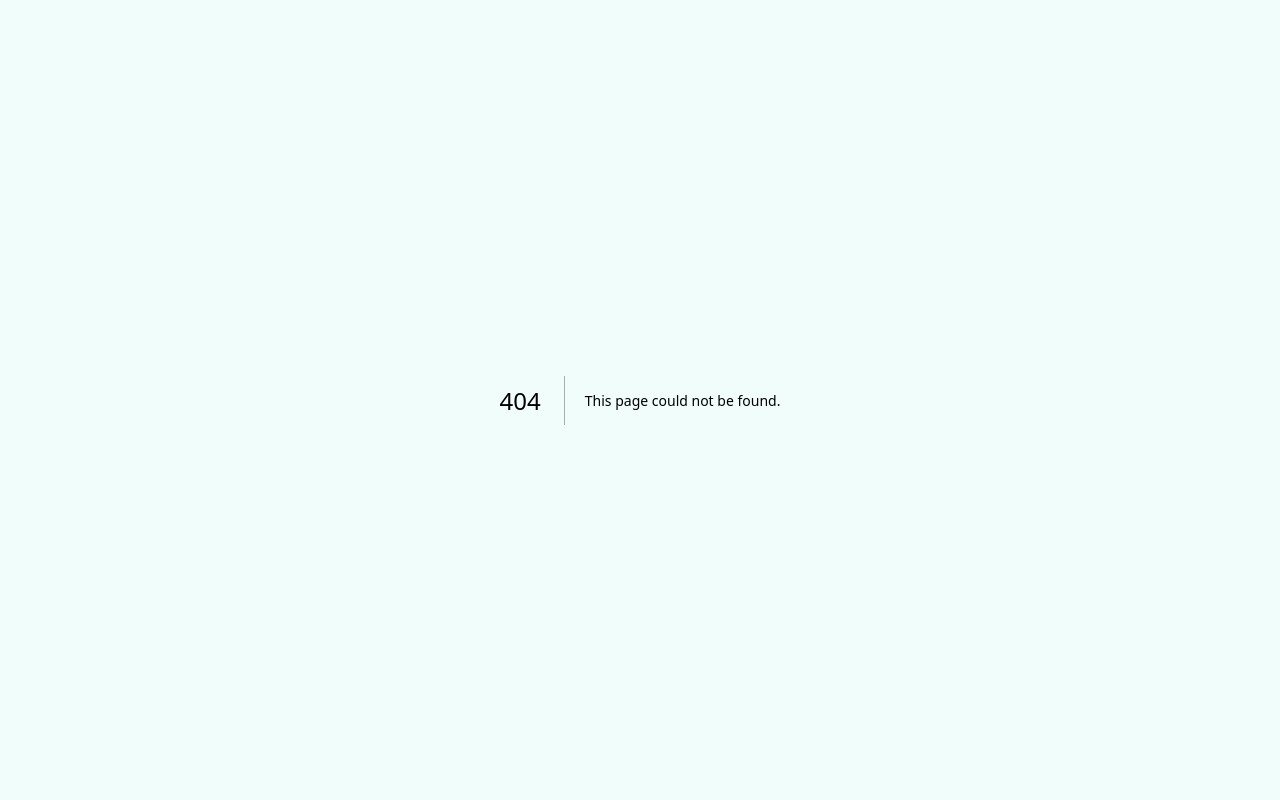
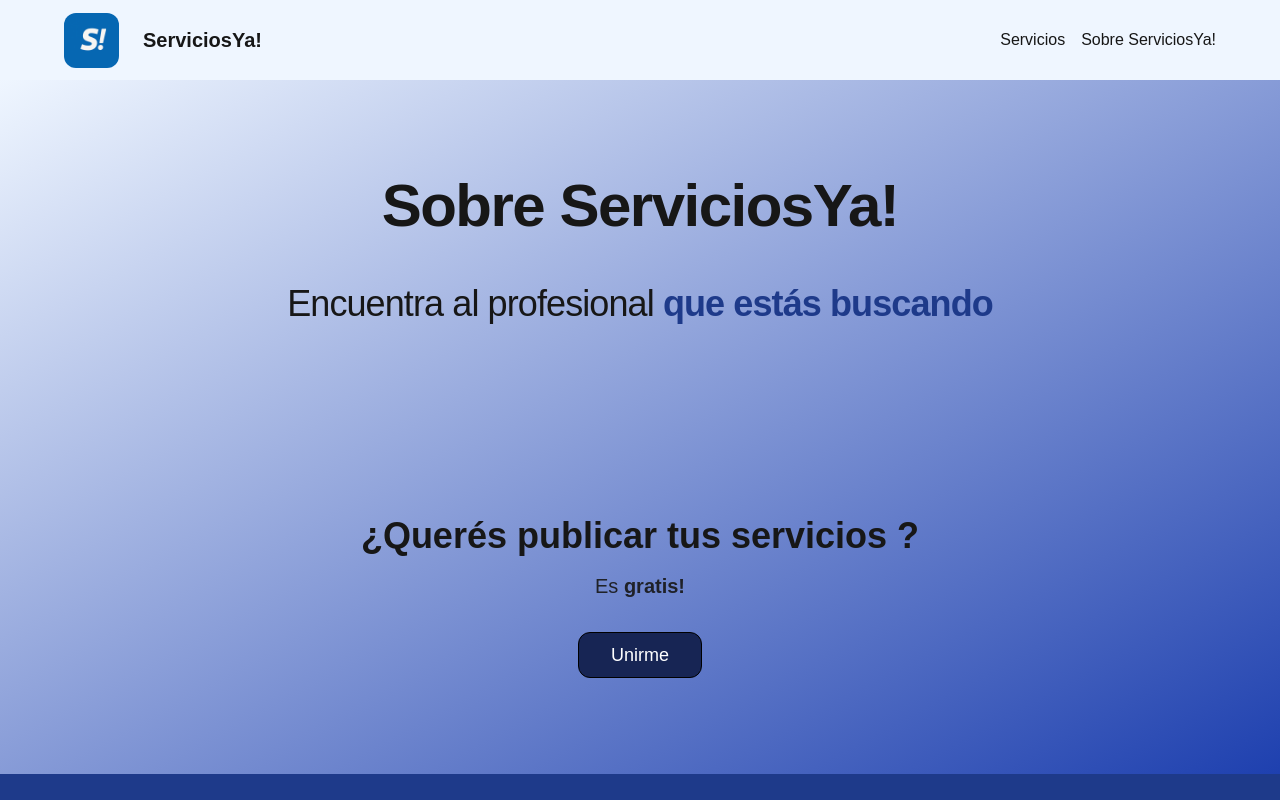
Before and after one commit to arondiaz/ican, a Next.js app in the folder frontend/: page /about in a window 1280 px wide. Before the commit this address had no page. Shown: the top 800 px of the page. Built offline with nearby package versions, Linux system fonts and the light colour scheme.

Commit message:
added basic about page, updated navbar and footer and deleted fonts

```diff
--- /dev/null
+++ b/frontend/src/app/about/page.tsx
@@ -0,0 +1,59 @@
+import React from "react";
+import Navbar from "../components/Navbar";
+import Footer from "../components/Footer";
+import Header from "../components/Header";
+import Button from "../components/Button";
+
+const page = () => {
+
+  return (
+    <>
+      <Navbar />
+
+      <section className="w-full bg-gradient-to-tl from-blue-800  to-blue-50">
+        <div className="py-16 md:py-24  ">
+          <div className="container px-4 md:px-6">
+            <div className="max-w-4xl mx-auto text-center space-y-8">
+              <div className="space-y-4">
+                <Header
+                  title="Sobre ServiciosYa!"
+                  className="text-4xl md:text-5xl lg:text-6xl font-bold tracking-tight mb-12"
+                />
+                <h2 className="text-3xl md:text-4xl tracking-tight">
+                  Encuentra al profesional
+                  <span className="text-blue-900 font-semibold">
+                    {" "}
+                    que estás buscando
+                  </span>
+                </h2>
+              </div>
+            </div>
+          </div>
+        </div>
+
+        <div className="py-16 md:py-24 bg-primary text-primary-foreground">
+          <div className="container px-4 md:px-6">
+            <div className="max-w-4xl mx-auto text-center space-y-8">
+              <div className="space-y-4">
+                <h2 className="text-3xl md:text-4xl font-bold">
+                  ¿Querés publicar tus servicios ?
+                </h2>
+                <p className="text-xl opacity-90 max-w-2xl mx-auto">
+                  Es <span className="font-bold">gratis!</span>
+                </p>
+              </div>
+              <div className="flex flex-col sm:flex-row gap-4 justify-center">
+                <Button variant="primary" className="text-lg px-8">
+                  Unirme
+                </Button>
+              </div>
+            </div>
+          </div>
+        </div>
+      </section>
+      <Footer />
+    </>
+  );
+};
+
+export default page;
--- a/frontend/src/app/components/Button.tsx
+++ b/frontend/src/app/components/Button.tsx
@@ -13,7 +13,7 @@ const Button = (
     <button
       className={twMerge(
         " px-6 py-2 rounded-xl border border-black  inline-flex items-center gap-2",
-        variant === "primary" && "bg-blue-950 text-white uppercase",
+        variant === "primary" && "bg-blue-950 text-white ",
         variant === "secondary" && "border border-blue-800",
         variant === "text" && "h-auto px-0 border-transparent",
         className
--- a/frontend/src/app/components/Footer.tsx
+++ b/frontend/src/app/components/Footer.tsx
@@ -18,7 +18,6 @@ const navItems = [
     href: "/about",
     label: "Sobre ServiciosYa",
   },
-
 ];
 
 const Footer = () => {
@@ -35,10 +34,9 @@ const Footer = () => {
     }
   };
   return (
-    <footer className="bg-blue-900 text-white mt-10" >
+    <footer className="bg-blue-900 text-white ">
       <div className="container">
         <div className="pt-16">
-
           <div className="grid md:grid-cols-3 md:items-center">
             <div className="md:col-span-2">
               <h2 className="text-4xl mt-4 font-extralight md:text-7xl lg:text-8xl">
--- a/frontend/src/app/components/Navbar.tsx
+++ b/frontend/src/app/components/Navbar.tsx
@@ -5,8 +5,7 @@ import S from "../assets/s.png";
 
 const navItems = [
   { href: "/servicios", name: "Servicios" },
-  { href: "/about", name: "Sobre nosotros" },
-  { href: "/contact", name: "Contacto" },
+  { href: "/about", name: "Sobre ServiciosYa!" },
 ];
 
 const Navbar = () => {
```
Also changed, not shown: frontend/src/app/fonts/GeistMonoVF.woff (deleted), frontend/src/app/fonts/GeistVF.woff (deleted).
